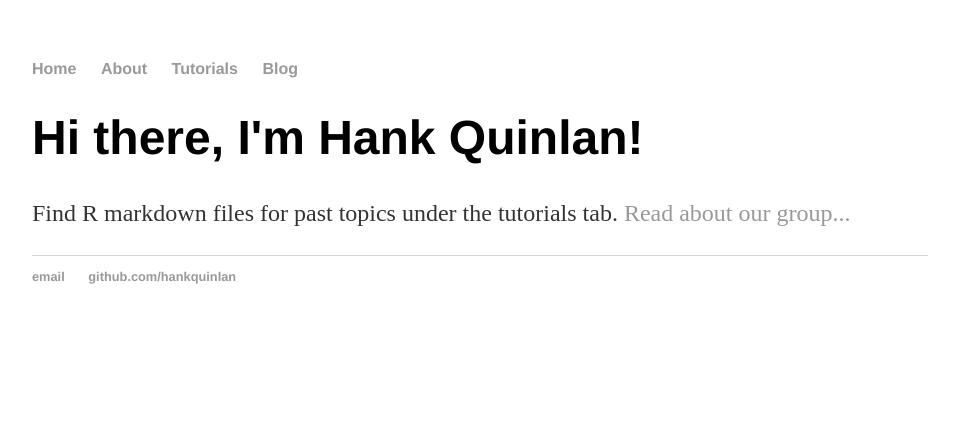
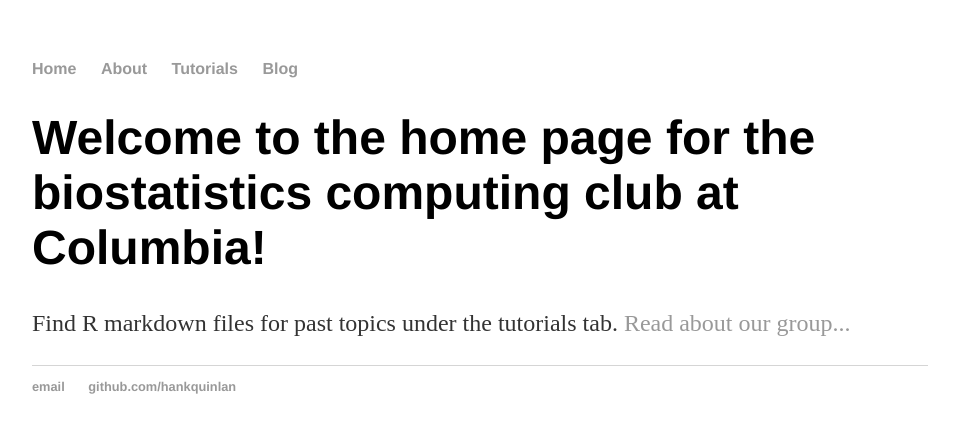
Before and after one commit to columbia-computing-club/columbia-computing-club.github.io, a Jekyll site: the page built from index.html, in a window 1280 px wide. Shown: the top 433 px of the page, without its empty margins (160-1119 px from the left). Built offline with Jekyll 4.4.1, drawn with Linux system fonts in a browser that asks for light colours.

Commit message:
Update index.html

```diff
--- a/index.html
+++ b/index.html
@@ -4,6 +4,6 @@ title: Columbia ComputRs
 ---
 
 		<div class="blurb">
-			<h1>Hi there, I'm Hank Quinlan!</h1>
-			<p> Find R markdown files for past topics under the tutorials tab. <a href="/about">Read about our group...</a></p>
+			<h1>Welcome to the home page for the biostatistics computing club at Columbia!</h1>
+			<p>Find R markdown files for past topics under the tutorials tab. <a href="/about">Read about our group...</a></p>
 		</div>
```
